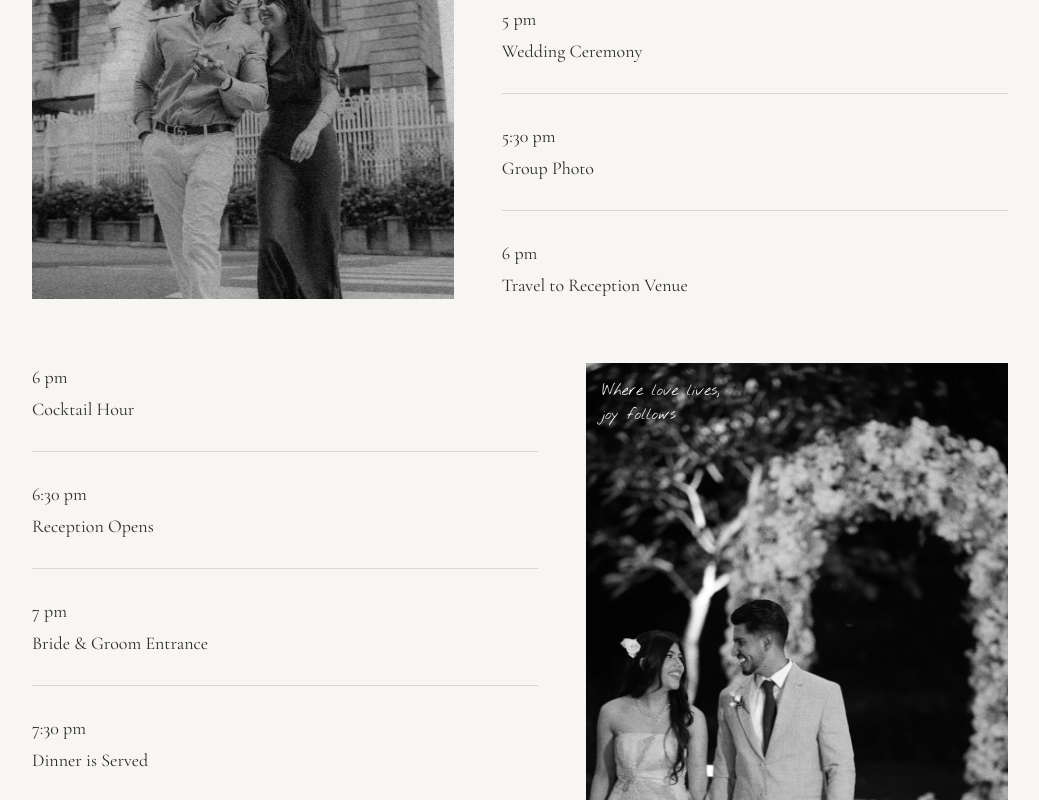
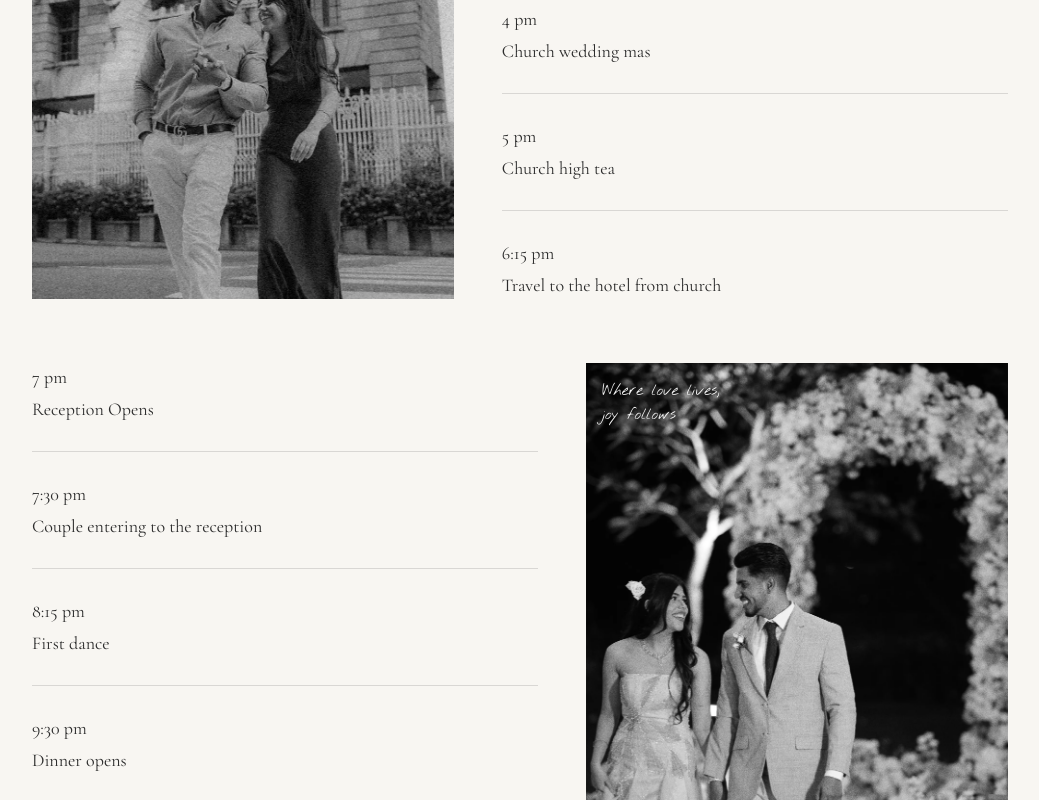
Before and after one commit to SandaliDisara/binushi-ruchelle, a Next.js app: page / in a window 1280 px wide. Shown: the part 1800-2600 px from the top of the page, without its empty margins (120-1159 px from the left). Built offline with nearby package versions, Linux system fonts and the light colour scheme.

Commit message:
update the timeline

```diff
--- a/components/Timeline.jsx
+++ b/components/Timeline.jsx
@@ -40,13 +40,16 @@ export default function TimelineTitle() {
 
           {/* RIGHT: Schedule */}
           <div className="space-y-6 md:space-y-7 bg-[#f8f6f2] h-full">
-            <TimelineItem time="4 pm" text="Guest Arrival at Church" />
+            <TimelineItem time="3:45 pm" text="Guests arrival to the church" />
             <Separator />
-            <TimelineItem time="5 pm" text="Wedding Ceremony" />
+            <TimelineItem time="4 pm" text="Church wedding mas" />
             <Separator />
-            <TimelineItem time="5:30 pm" text="Group Photo" />
+            <TimelineItem time="5 pm" text="Church high tea" />
             <Separator />
-            <TimelineItem time="6 pm" text="Travel to Reception Venue" />
+            <TimelineItem
+              time="6:15 pm"
+              text="Travel to the hotel from church"
+            />
           </div>
         </div>
 
@@ -54,17 +57,18 @@ export default function TimelineTitle() {
         <div className="grid grid-cols-[1.2fr_1fr] gap-6 md:gap-12 items-stretch">
           {/* LEFT: Schedule */}
           <div className="space-y-6 md:space-y-7 bg-[#f8f6f2] h-full">
-            <TimelineItem time="6 pm" text="Cocktail Hour" />
+            <TimelineItem time="7 pm" text="Reception Opens" />
             <Separator />
-            <TimelineItem time="6:30 pm" text="Reception Opens" />
+            <TimelineItem
+              time="7:30 pm"
+              text="Couple entering to the reception "
+            />
             <Separator />
-            <TimelineItem time="7 pm" text="Bride & Groom Entrance" />
+            <TimelineItem time="8:15 pm" text="First dance" />
             <Separator />
-            <TimelineItem time="7:30 pm" text="Dinner is Served" />
+            <TimelineItem time="9:30 pm" text="Dinner opens" />
             <Separator />
-            <TimelineItem time="8 pm" text="First Dance & Speeches" />
-            <Separator />
-            <TimelineItem time="11:45 pm" text="Farewell & Send-Off" />
+            <TimelineItem time="12 am" text="Going away" />
           </div>
 
           {/* RIGHT: Photo */}
```
